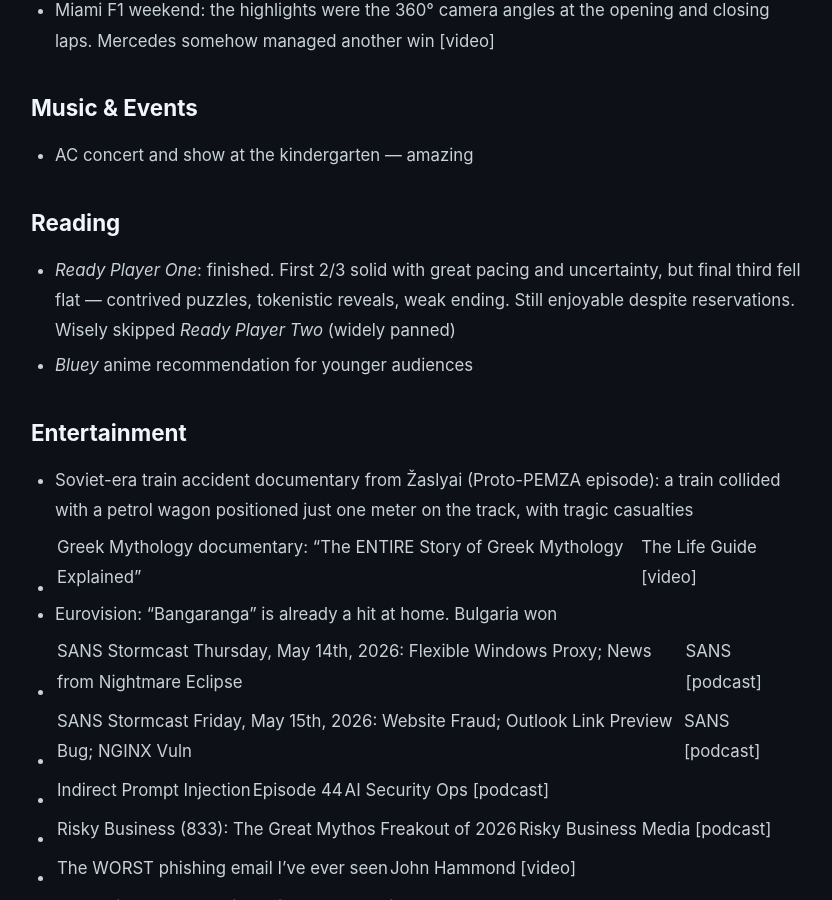
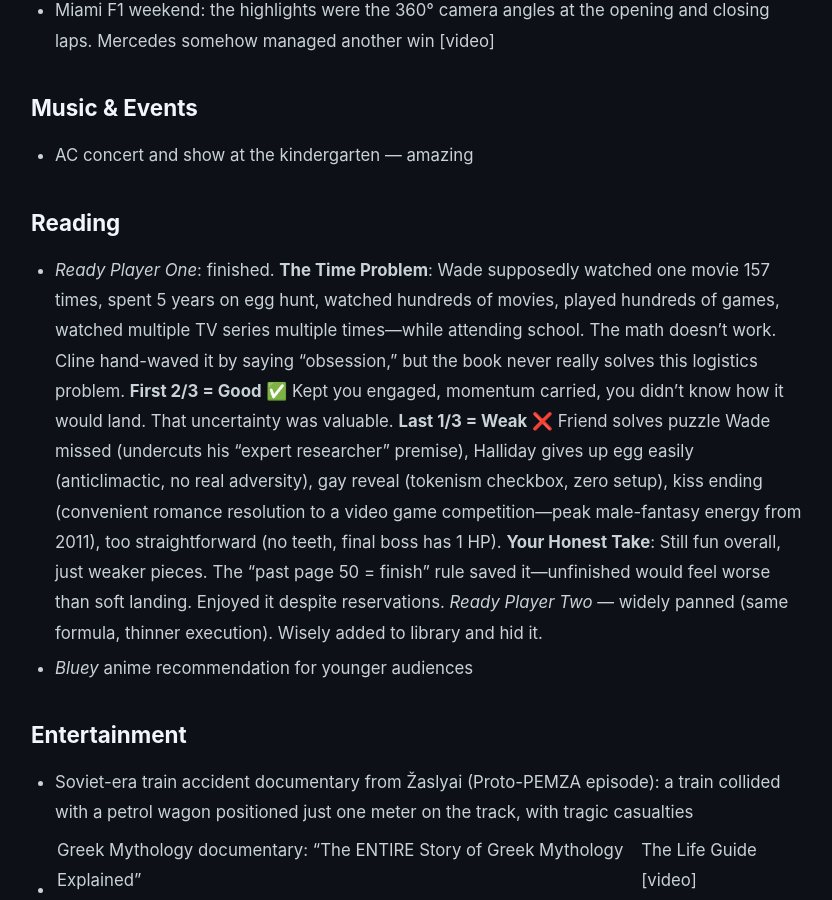
Before and after one commit to ILetAIWriteThis/ILetAIWriteThis.github.io, a Jekyll site: the page built from _posts/2026-05-11-weekly-stuff.md, in a window 1280 px wide and 900 px high, scrolled down 479 px. Shown: the whole window, without its empty margins (223-1055 px from the left). Built offline with Jekyll 4.4.1, drawn with Linux system fonts in a browser that asks for light colours.

Commit message:
Restore full Ready Player One review with all user insights and critiques
Co-Authored-By: Claude Haiku 4.5 <noreply@anthropic.com>

```diff
--- a/_posts/2026-05-11-weekly-stuff.md
+++ b/_posts/2026-05-11-weekly-stuff.md
@@ -17,7 +17,7 @@ topic: weekly
 
 ## Reading
 
-- *Ready Player One*: finished. First 2/3 solid with great pacing and uncertainty, but final third fell flat — contrived puzzles, tokenistic reveals, weak ending. Still enjoyable despite reservations. Wisely skipped *Ready Player Two* (widely panned)
+- *Ready Player One*: finished. **The Time Problem**: Wade supposedly watched one movie 157 times, spent 5 years on egg hunt, watched hundreds of movies, played hundreds of games, watched multiple TV series multiple times—while attending school. The math doesn't work. Cline hand-waved it by saying "obsession," but the book never really solves this logistics problem. **First 2/3 = Good** ✅ Kept you engaged, momentum carried, you didn't know how it would land. That uncertainty was valuable. **Last 1/3 = Weak** ❌ Friend solves puzzle Wade missed (undercuts his "expert researcher" premise), Halliday gives up egg easily (anticlimactic, no real adversity), gay reveal (tokenism checkbox, zero setup), kiss ending (convenient romance resolution to a video game competition—peak male-fantasy energy from 2011), too straightforward (no teeth, final boss has 1 HP). **Your Honest Take**: Still fun overall, just weaker pieces. The "past page 50 = finish" rule saved it—unfinished would feel worse than soft landing. Enjoyed it despite reservations. *Ready Player Two* — widely panned (same formula, thinner execution). Wisely added to library and hid it.
 - *Bluey* anime recommendation for younger audiences
 
 ## Entertainment
```
